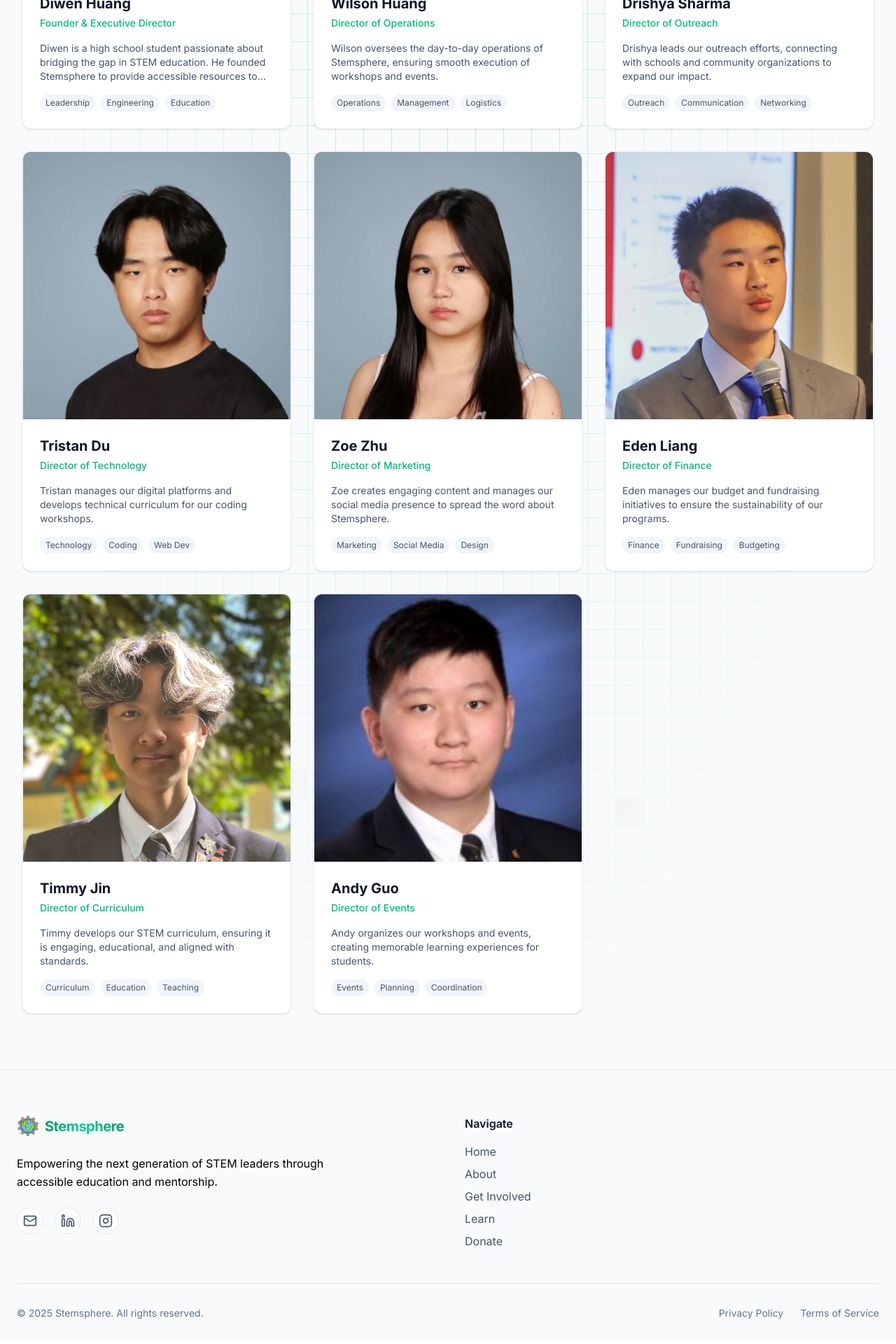
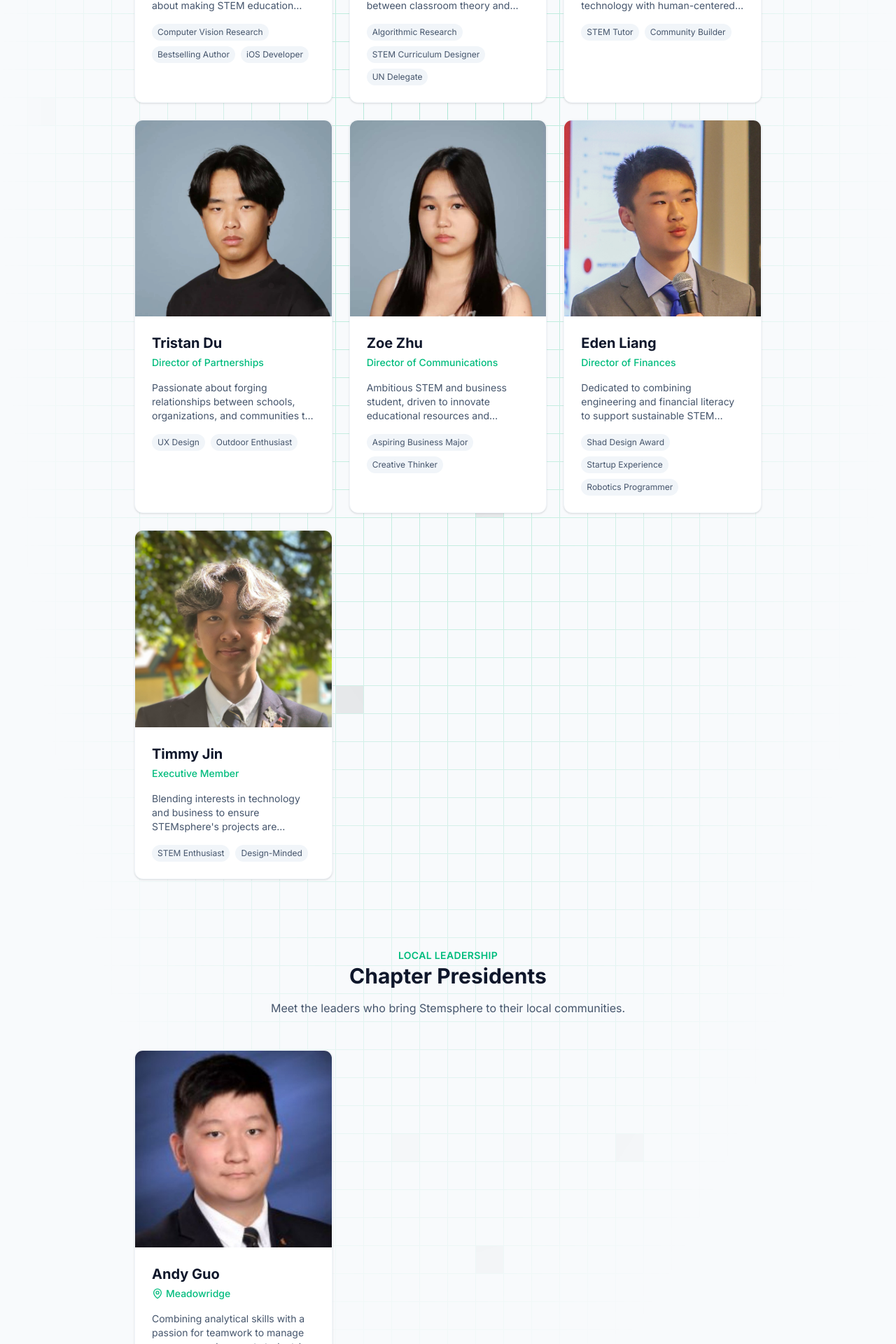
Before and after one commit to diwenne/stemsphere, a Next.js app in the folder landing-next/: page /about in a window 1280 px wide. Shown: the part 1700-3620 px from the top of the page at 70% size. Built offline with nearby package versions, Linux system fonts and the light colour scheme.

Commit message:
about page

```diff
--- a/landing-next/src/app/about/page.tsx
+++ b/landing-next/src/app/about/page.tsx
@@ -1,6 +1,6 @@
 "use client";
 import { AnimatedTooltip } from "@/components/ui/animated-tooltip";
-import { Globe, Handshake, Lightbulb, Rocket } from "lucide-react";
+import { Globe, Handshake, Lightbulb, Rocket, MapPin } from "lucide-react";
 import { Card, CardContent, CardHeader, CardTitle } from "@/components/ui/card";
 import { AnimatedGridPattern } from "@/components/ui/animated-grid-pattern";
 import { cn } from "@/lib/utils";
@@ -9,74 +9,77 @@ const teamMembers = [
     {
         id: 1,
         name: "Diwen Huang",
-        designation: "Founder & Executive Director",
+        designation: "President",
         image: "/assets/diwen.jpg",
-        bio: "Diwen is a high school student passionate about bridging the gap in STEM education. He founded Stemsphere to provide accessible resources to students worldwide.",
-        tags: ["Leadership", "Engineering", "Education"],
-        linkedin: "https://www.linkedin.com/in/diwen-huang-b8b8a821a/"
+        bio: "Aspiring AI researcher and software engineer, passionate about making STEM education accessible to all.",
+        tags: ["Computer Vision Research", "Bestselling Author", "iOS Developer"],
+        linkedin: "http://linkedin.com/in/diwenh5"
     },
     {
         id: 2,
         name: "Wilson Huang",
-        designation: "Director of Operations",
+        designation: "Vice President",
         image: "/assets/wilson.png",
-        bio: "Wilson oversees the day-to-day operations of Stemsphere, ensuring smooth execution of workshops and events.",
-        tags: ["Operations", "Management", "Logistics"],
-        linkedin: ""
+        bio: "Dedicated to creating innovative curricula that bridge the gap between classroom theory and real-world application.",
+        tags: ["Algorithmic Research", "STEM Curriculum Designer", "UN Delegate"],
+        linkedin: "https://www.linkedin.com/in/wilson-bohan-huang/"
     },
     {
         id: 3,
         name: "Drishya Sharma",
-        designation: "Director of Outreach",
+        designation: "Director of Programs",
         image: "/assets/drishya.jpg",
-        bio: "Drishya leads our outreach efforts, connecting with schools and community organizations to expand our impact.",
-        tags: ["Outreach", "Communication", "Networking"],
-        linkedin: ""
+        bio: "Focused on building inclusive STEM initiatives that connect technology with human-centered design to serve diverse learners.",
+        tags: ["STEM Tutor", "Community Builder"],
+        linkedin: "http://linkedin.com/in/drishya-anonymous-14736a218"
     },
     {
         id: 4,
         name: "Tristan Du",
-        designation: "Director of Technology",
+        designation: "Director of Partnerships",
         image: "/assets/tristan.png",
-        bio: "Tristan manages our digital platforms and develops technical curriculum for our coding workshops.",
-        tags: ["Technology", "Coding", "Web Dev"],
-        linkedin: ""
+        bio: "Passionate about forging relationships between schools, organizations, and communities to expand STEM learning opportunities.",
+        tags: ["UX Design", "Outdoor Enthusiast"],
+        linkedin: "https://linkedin.com/in/tristan-du-329595384"
     },
     {
         id: 5,
         name: "Zoe Zhu",
-        designation: "Director of Marketing",
+        designation: "Director of Communications",
         image: "/assets/zoe.jpg",
-        bio: "Zoe creates engaging content and manages our social media presence to spread the word about Stemsphere.",
-        tags: ["Marketing", "Social Media", "Design"],
-        linkedin: ""
+        bio: "Ambitious STEM and business student, driven to innovate educational resources and enhance foundational learning.",
+        tags: ["Aspiring Business Major", "Creative Thinker"],
+        linkedin: "http://linkedin.com/in/zoe-zhu-011551377"
     },
     {
         id: 6,
         name: "Eden Liang",
-        designation: "Director of Finance",
+        designation: "Director of Finances",
         image: "/assets/eden.jpg",
-        bio: "Eden manages our budget and fundraising initiatives to ensure the sustainability of our programs.",
-        tags: ["Finance", "Fundraising", "Budgeting"],
-        linkedin: ""
+        bio: "Dedicated to combining engineering and financial literacy to support sustainable STEM initiatives.",
+        tags: ["Shad Design Award", "Startup Experience", "Robotics Programmer"],
+        linkedin: "http://linkedin.com/in/zoe-zhu-011551377"
     },
     {
         id: 7,
         name: "Timmy Jin",
-        designation: "Director of Curriculum",
+        designation: "Executive Member",
         image: "/assets/timmy.jpeg",
-        bio: "Timmy develops our STEM curriculum, ensuring it is engaging, educational, and aligned with standards.",
-        tags: ["Curriculum", "Education", "Teaching"],
-        linkedin: ""
+        bio: "Blending interests in technology and business to ensure STEMsphere's projects are financially resilient and impactful.",
+        tags: ["STEM Enthusiast", "Design-Minded"],
+        linkedin: "https://linkedin.com/in/timmy-jin-24bb51363"
     },
+];
+
+const chapterPresidents = [
     {
-        id: 8,
+        id: 1,
         name: "Andy Guo",
-        designation: "Director of Events",
+        chapter: "Meadowridge",
         image: "/assets/andy.jpg",
-        bio: "Andy organizes our workshops and events, creating memorable learning experiences for students.",
-        tags: ["Events", "Planning", "Coordination"],
-        linkedin: ""
+        bio: "Combining analytical skills with a passion for teamwork to manage resources and support student-led STEM programs.",
+        tags: ["World Scholars Cup", "Team Player"],
+        linkedin: "http://linkedin.com/in/andy-guo-11a699329"
     },
 ];
 
@@ -191,7 +194,7 @@ export default function AboutPage() {
                     </div>
 
                     {/* Detailed Team Grid */}
-                    <div className="grid md:grid-cols-2 lg:grid-cols-3 gap-8">
+                    <div className="grid grid-cols-1 sm:grid-cols-2 lg:grid-cols-3 gap-6 max-w-4xl mx-auto">
                         {teamMembers.map((member) => (
                             <div key={member.id} className="bg-white dark:bg-neutral-900 rounded-xl overflow-hidden shadow-sm border border-slate-100 dark:border-neutral-800 hover:shadow-md transition-all group">
                                 <div className="aspect-square overflow-hidden relative">
@@ -214,6 +217,47 @@ export default function AboutPage() {
                     </div>
                 </div>
 
+                {/* Chapter Presidents Section */}
+                <div id="chapters" className="space-y-12">
+                    <div className="text-center space-y-4">
+                        <span className="text-emerald-500 font-semibold tracking-wide uppercase text-sm">
+                            Local Leadership
+                        </span>
+                        <h2 className="text-3xl font-bold text-slate-900 dark:text-white">
+                            Chapter Presidents
+                        </h2>
+                        <p className="text-slate-600 dark:text-slate-400 max-w-2xl mx-auto">
+                            Meet the leaders who bring Stemsphere to their local communities.
+                        </p>
+                    </div>
+
+                    {/* Chapter Presidents Grid */}
+                    <div className="grid grid-cols-1 sm:grid-cols-2 lg:grid-cols-3 gap-6 max-w-4xl mx-auto">
+                        {chapterPresidents.map((president) => (
+                            <div key={president.id} className="bg-white dark:bg-neutral-900 rounded-xl overflow-hidden shadow-sm border border-slate-100 dark:border-neutral-800 hover:shadow-md transition-all group">
+                                <div className="aspect-square overflow-hidden relative">
+                                    <img src={president.image} alt={president.name} className="object-cover w-full h-full group-hover:scale-105 transition-transform duration-500" />
+                                </div>
+                                <div className="p-6">
+                                    <h3 className="text-xl font-bold text-slate-900 dark:text-white mb-1">{president.name}</h3>
+                                    <p className="text-emerald-500 font-medium text-sm mb-4 flex items-center gap-1">
+                                        <MapPin className="w-4 h-4" />
+                                        {president.chapter}
+                                    </p>
+                                    <p className="text-slate-600 dark:text-slate-400 text-sm mb-4 line-clamp-3">{president.bio}</p>
+                                    <div className="flex flex-wrap gap-2">
+                                        {president.tags.map(tag => (
+                                            <span key={tag} className="px-2 py-1 bg-slate-100 dark:bg-neutral-800 text-slate-600 dark:text-slate-300 text-xs rounded-full">
+                                                {tag}
+                                            </span>
+                                        ))}
+                                    </div>
+                                </div>
+                            </div>
+                        ))}
+                    </div>
+                </div>
+
             </div>
         </div>
     );
```
